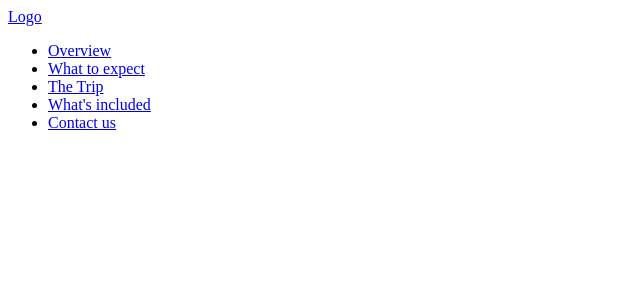
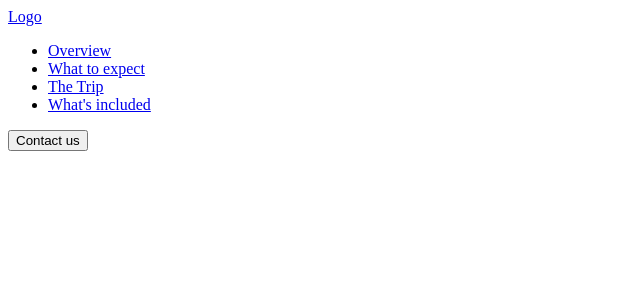
Before and after one commit to ManosGra/trip_landing_page, a PHP site: page /header/header.php in a window 1280 px wide. Shown: the top 300 px of the page, without its empty margins (0-640 px from the left). Run offline with PHP 8.4, Linux system fonts and the light colour scheme.

Commit message:
modal update

```diff
--- a/header/header.php
+++ b/header/header.php
@@ -1,34 +1,37 @@
 <header class="header m-0 py-4 w-100">
     <div class="container-lg">
         <div class="row justify-content-center align-items-center">
-            <div class="col-6 col-md-4">
+            <div class="col-4">
                 <div class="logo">
                     <a href="#" class="m-0 text-decoration-none text-white">Logo</a>
                 </div>
             </div>
 
-            <div class="col-6 col-md-8">
-                <ul class="p-0 m-0 text-white d-flex flex-row align-items-center justify-content-end">
+            <div class="col-6">
+                <ul class="p-0 m-0 text-white d-flex flex-row align-items-center justify-content-between">
 
-                    <li class="p-0 d-block ms-auto list-unstyled"><a href="#overview"
+                    <li class="p-0 list-unstyled"><a href="#overview"
                             class="text-decoration-none text-white">Overview</a>
                     </li>
 
-                    <li class="p-0 d-block ms-auto list-unstyled"><a href="#expect"
+                    <li class="p-0 list-unstyled"><a href="#expect"
                             class="text-decoration-none text-white">What to expect</a>
                     </li>
 
-                    <li class="p-0 d-block ms-auto m-0 list-unstyled"><a href="#tour"
+                    <li class="p-0 m-0 list-unstyled"><a href="#tour"
                             class="text-decoration-none text-white">The Trip</a>
                     </li>
 
-                    <li class="p-0 d-block ms-auto list-unstyled"><a href="#included"
+                    <li class="p-0  list-unstyled"><a href="#included"
                             class="text-decoration-none text-white">What's included</a>
                     </li>
+                </ul>
+            </div>
 
-                    <li class="contact d-block ms-auto list-unstyled"><a href="#modal" class="text-decoration-none">Contact
-                            us</a></li>
-                </ul>
+            <div class="col-2 text-end">
+                <button class="contact" id="openModal"
+                        class="text-decoration-none">Contact
+                        us</button>
             </div>
         </div>
 </header>
```
Also changed, not shown: app.js (+13 -0 lines), main.scss (+28 -10 lines), modal/modal.php (+4 -3 lines).
